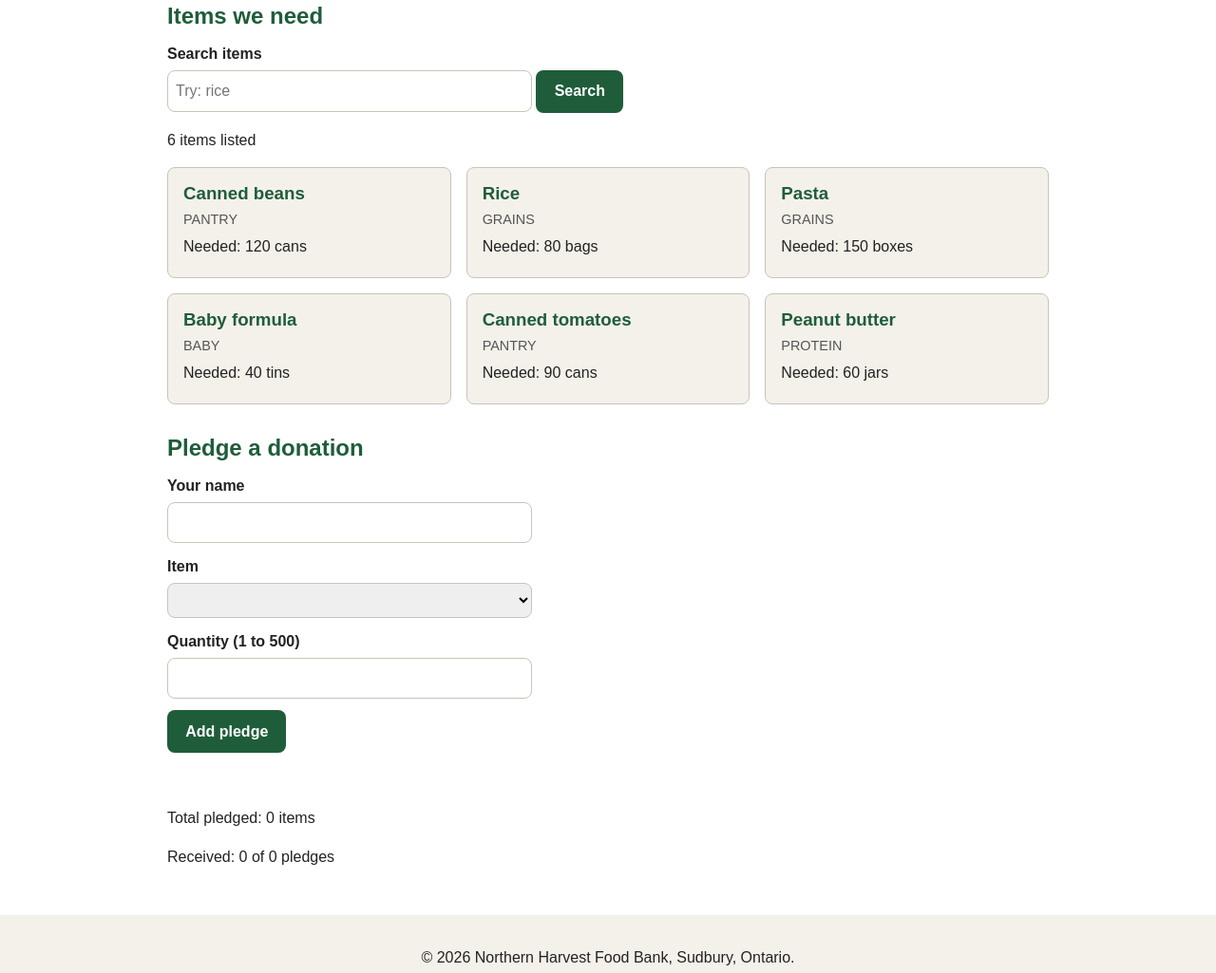
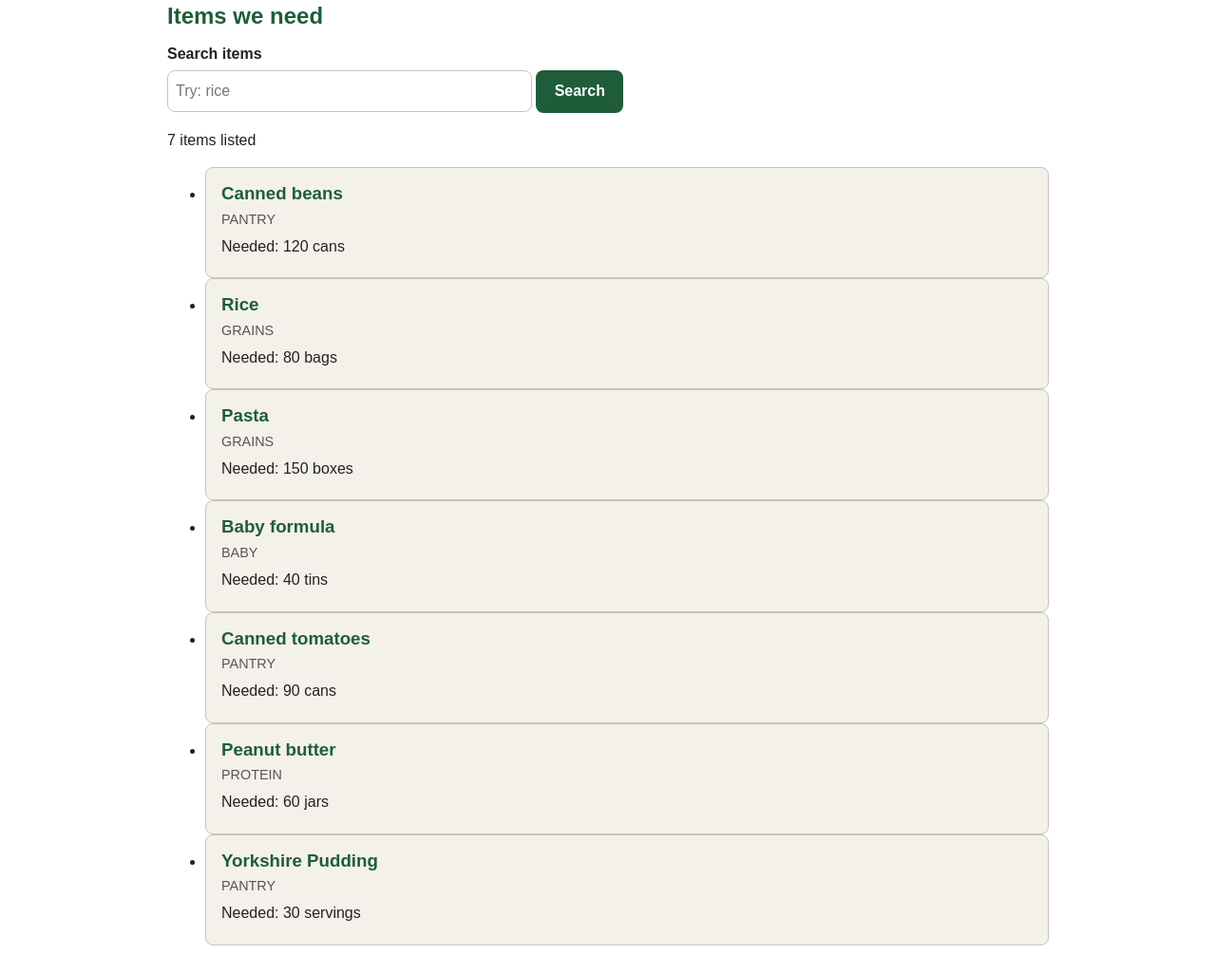
Before and after one commit to Matt120056/Harvest-Board, a plain HTML site: page index.html in a window 1280 px wide. Shown: the part 179-1204 px from the top of the page at 95% size. Drawn offline with Linux system fonts and the light colour scheme.

Commit message:
Add seventh food item and link finder script

```diff
--- a/index.html
+++ b/index.html
@@ -5,6 +5,7 @@
   <meta name="viewport" content="width=device-width, initial-scale=1.0">
   <title>Northern Harvest Food Bank</title>
   <link rel="stylesheet" href="styles.css">
+  <script src="script.js" defer></script>
 </head>
 <body>
   <header>
@@ -28,9 +29,9 @@
         <input type="text" id="item-search" name="q" placeholder="Try: rice">
         <button type="submit" class="btn">Search</button>
       </form>
-      <p id="item-count" aria-live="polite">6 items listed</p>
+      <p id="item-count" aria-live="polite">7 items listed</p>
       <p id="no-items" class="hidden">No items match that search</p>
-      <ul class="item-list">
+      <ul id="item-list">
         <li>
           <article class="card">
             <h3>Canned beans</h3>
@@ -73,6 +74,13 @@
             <p>Needed: 60 jars</p>
           </article>
         </li>
+        <li>
+          <article class="card">
+            <h3>Yorkshire Pudding</h3>
+            <p class="category">Pantry</p>
+            <p>Needed: 30 servings</p>
+          </article>
+        </li>
       </ul>
     </section>
 
```
